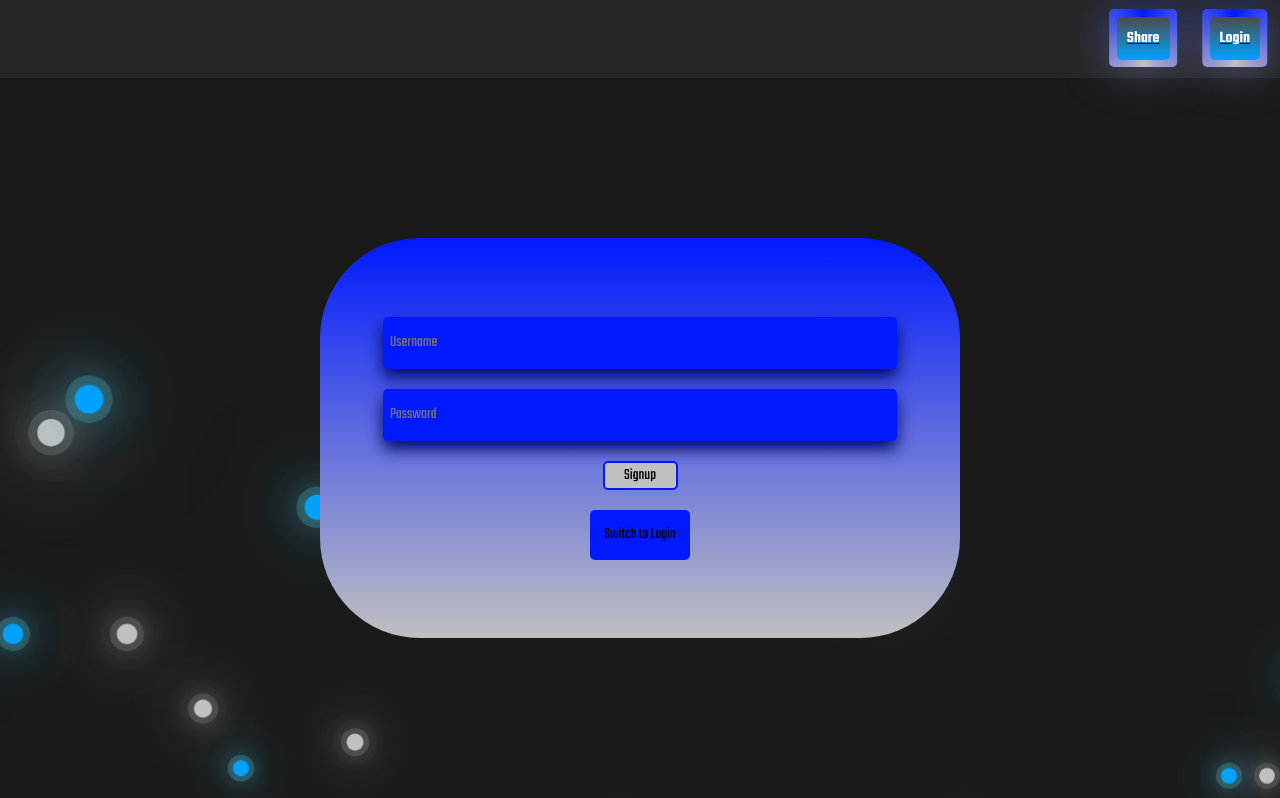
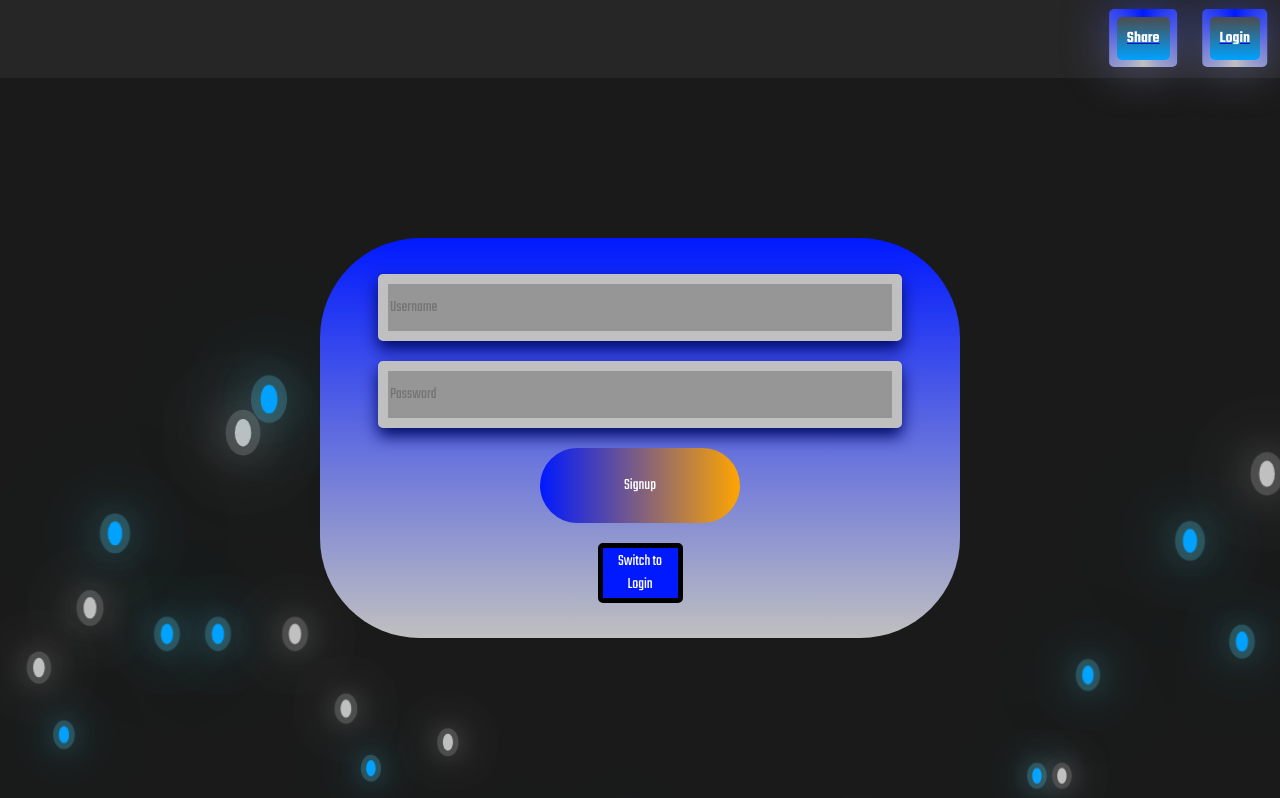
Before and after one commit to TheHeartstriker/FitnessApp, a React (Vite) app in the folder FitnessApp/: page /login in a window 1280 px wide. Shown: the part 802-1600 px from the top of the page. Built offline with nearby package versions, Linux system fonts and the light colour scheme.

Commit message:
Login changes
Did some color and layout changes to the login page

```diff
--- a/FitnessApp/src/DataImpose/ViewPage.css
+++ b/FitnessApp/src/DataImpose/ViewPage.css
@@ -53,11 +53,7 @@
   border: 5px solid hsl(0, 0%, 5%);
   border-radius: 10px;
   margin: 15px;
-  background: radial-gradient(
-    circle,
-    rgba(19, 4, 235, 0.7) 0%,
-    rgba(192, 192, 192, 0.3) 70%
-  );
+  background-color: hsl(0, 0%, 2.5%);
   color: white;
   font-size: 1.5rem;
   position: relative;
@@ -137,11 +133,7 @@
   border: 5px solid hsl(0, 0%, 5%);
   border-radius: 10px;
   margin: 15px;
-  background: radial-gradient(
-    circle,
-    rgba(19, 4, 235, 0.7) 0%,
-    rgba(192, 192, 192, 0.3) 70%
-  );
+  background-color: hsl(0, 0%, 2.5%);
   color: white;
   font-size: 1.5rem;
   position: relative;
--- a/FitnessApp/src/Login/Login.css
+++ b/FitnessApp/src/Login/Login.css
@@ -48,10 +48,10 @@
 /* The input group is the text boxes the are used to send the username and password */
 .input-group input {
   width: 500px;
-  height: 40px;
-  border: 5px solid transparent;
+  height: 45px;
+  border: 10px solid silver;
   border-radius: 5px;
-  background-color: var(--Blue-1);
+  background-color: rgb(150, 150, 150);
   margin: 10px;
   box-shadow: 0 8px 16px var(--Blue-3);
 }
@@ -61,19 +61,22 @@
   font-size: 1em;
   background-color: var(--Blue-1);
   margin: 10px;
-  border: none;
+  border: 5px solid black;
   border-radius: 5px;
-  height: 50px;
-  width: 100px;
+  height: 60px;
+  width: 85px;
+  color: white;
 }
 /* The button that either logs the user in or signs them up */
 .loginOrSign {
   font-family: "Teko", sans-serif;
   font-size: 1em;
-  width: 75px;
-  background-color: silver;
-  border: 2.5px solid var(--Blue-1);
-  border-radius: 5px;
+  color: white;
+  width: 200px;
+  height: 75px;
+  background: linear-gradient(to right, var(--Blue-1), orange);
+  border-radius: 50px;
+  border: none;
   margin: 10px;
 }
 /* Animations to notifiy the user if something was successful */
@@ -86,6 +89,7 @@
 /* The bubble background can find the relevant jsx in the background.jsx file */
 .Background {
   position: absolute;
+  width: 100%;
   display: flex;
 }
 
```
